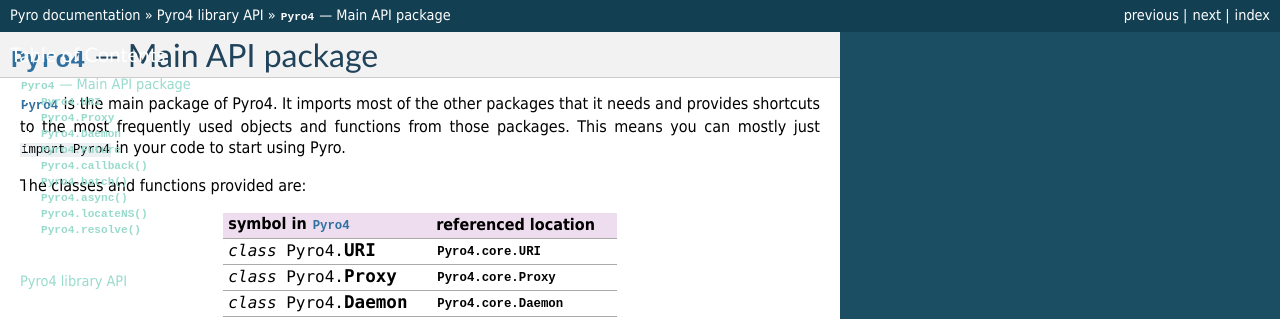
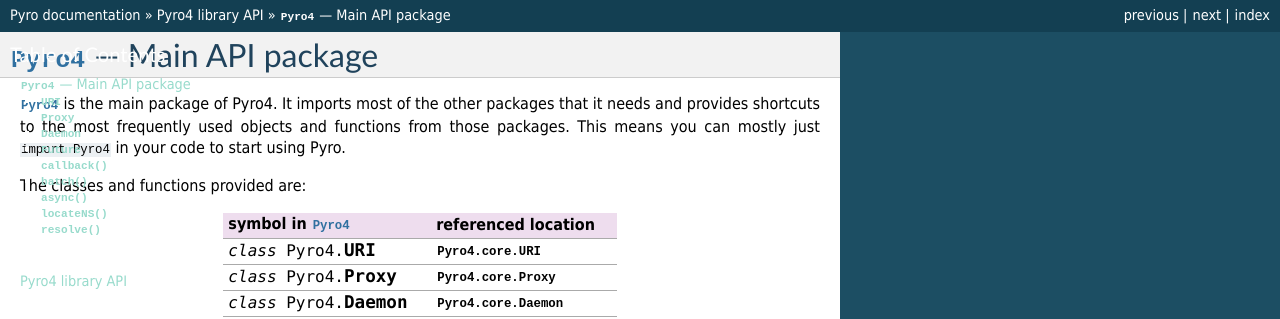
Before and after one commit to irmen/Pyro4, a Sphinx documentation site: the page built from docs/source/api/main.rst, in a window 1280 px wide. Shown: the top 319 px of the page. Built offline with Sphinx 7.4.7, drawn with Linux system fonts in a browser that asks for light colours; the version number could not be read and is left out.

```diff
--- a/TODO.txt
+++ b/TODO.txt
@@ -1,6 +1,6 @@
 BUGS
 
-- jython 2.5.3 hangs on testBClookup0000 in test_naming
+- jython 2.5.3 hangs on testBClookup0000 in test_naming on Windows
 
 
 Ideas / TODO
@@ -27,4 +27,3 @@ Ideas / TODO
 * clean way to have server hooks for client connects and disconnects
 * look at SSL support. The standard ssl module should be enough to do this without the need of 3rd party stuff such as m2crypto or pyopenssl
 * Pyro-over-SSH (not SSL) using Paramiko
-* Name server cannot be stopped if there are still connections to it
--- a/docs/source/api/main.rst
+++ b/docs/source/api/main.rst
@@ -12,15 +12,15 @@ The classes and functions provided are:
 =================================== ==========================
 symbol in :mod:`Pyro4`              referenced location
 =================================== ==========================
-.. py:class:: Pyro4.URI             :class:`Pyro4.core.URI`
-.. py:class:: Pyro4.Proxy           :class:`Pyro4.core.Proxy`
-.. py:class:: Pyro4.Daemon          :class:`Pyro4.core.Daemon`
-.. py:class:: Pyro4.Future          :func:`Pyro4.core.Future`
-.. py:function:: Pyro4.callback     :func:`Pyro4.core.callback`
-.. py:function:: Pyro4.batch        :func:`Pyro4.core.batch`
-.. py:function:: Pyro4.async        :func:`Pyro4.core.async`
-.. py:function:: Pyro4.locateNS     :func:`Pyro4.naming.locateNS`
-.. py:function:: Pyro4.resolve      :func:`Pyro4.naming.resolve`
+.. py:class:: URI                   :class:`Pyro4.core.URI`
+.. py:class:: Proxy                 :class:`Pyro4.core.Proxy`
+.. py:class:: Daemon                :class:`Pyro4.core.Daemon`
+.. py:class:: Future                :func:`Pyro4.core.Future`
+.. py:function:: callback           :func:`Pyro4.core.callback`
+.. py:function:: batch              :func:`Pyro4.core.batch`
+.. py:function:: async              :func:`Pyro4.core.async`
+.. py:function:: locateNS           :func:`Pyro4.naming.locateNS`
+.. py:function:: resolve            :func:`Pyro4.naming.resolve`
 =================================== ==========================
 
 
--- a/docs/source/changelog.rst
+++ b/docs/source/changelog.rst
@@ -6,6 +6,7 @@ Change Log
 
 - New implementation for the threadpool server: job queue with self-adjusting number of workers.
   The workaround that was in place (fixed pool size) has been removed.
+- minor api doc fix: corrected reference of Pyro4 package members
 
 
 **Pyro 4.15**
```
Also changed, not shown: 1 other file.
